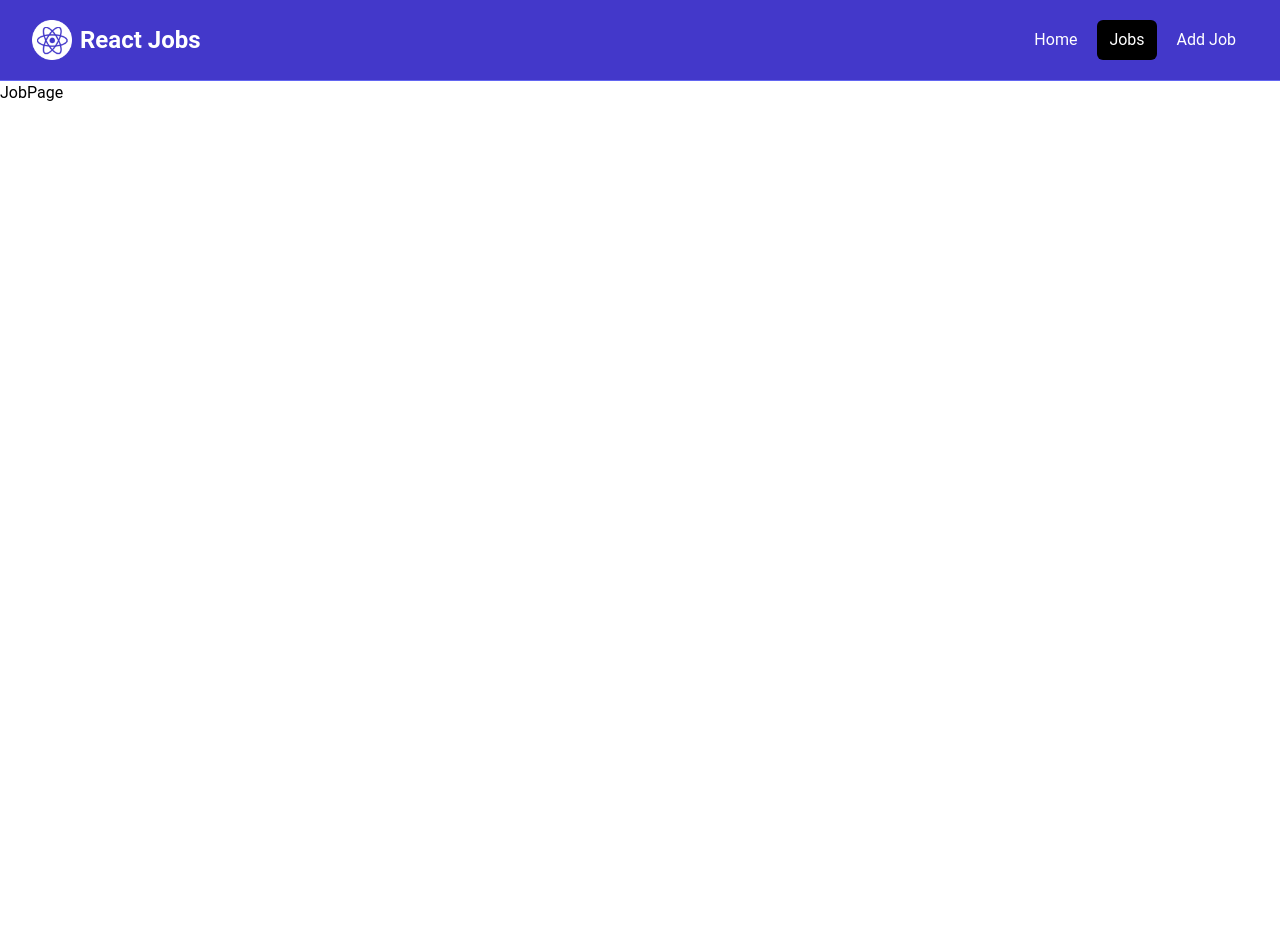
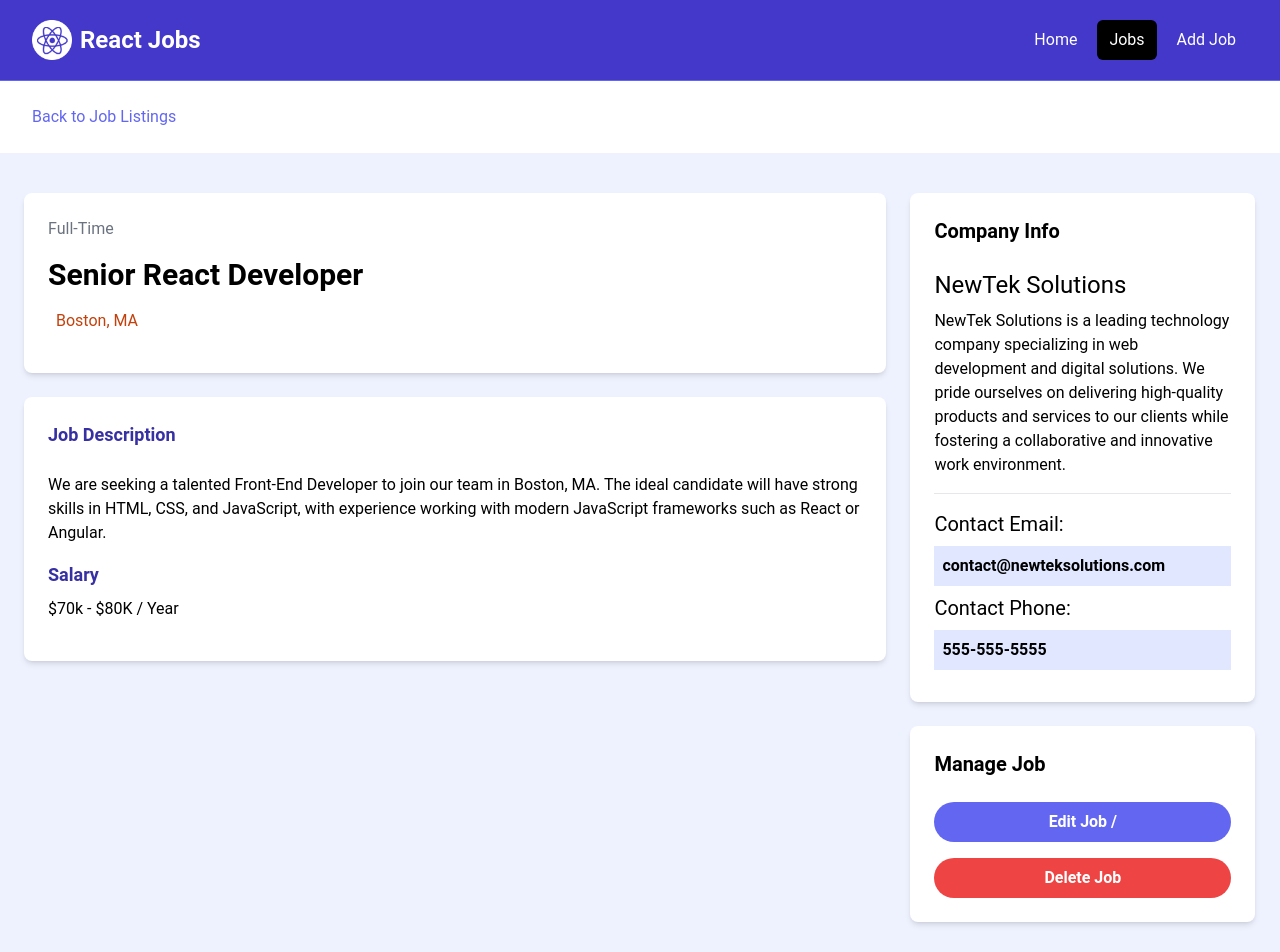
Before and after one commit to Zagaz/yet-another-react-app, a React (Vite) app: page /jobs/1 in a window 1280 px wide. Shown: the top 952 px of the page. Before the commit the page ends 800 px from the top, so only its background shows below. Built offline with nearby package versions, Linux system fonts and the light colour scheme.

Commit message:
Job page done

```diff
--- a/src/pages/JobPage.jsx
+++ b/src/pages/JobPage.jsx
@@ -1,9 +1,115 @@
 import React from 'react'
+import Spinner from '../components/Spinner';
+import { useParams , useLoaderData } from 'react-router-dom'
+import {Link} from 'react-router-dom'
+
+
 
 const JobPage = () => {
+    const {id} = useParams();
+    const job = useLoaderData();
+
   return (
-    <div>JobPage</div>
-  )
+    <>
+     {/* <!-- Go Back --> */}
+    <section>
+      <div className="container m-auto py-6 px-6">
+        <Link
+          to ="/jobs"
+          className="text-indigo-500 hover:text-indigo-600 flex items-center"
+        >
+          <i className="fas fa-arrow-left mr-2"></i> Back to Job Listings
+        </Link>
+      </div>
+    </section>
+
+    <section className="bg-indigo-50">
+      <div className="container m-auto py-10 px-6">
+        <div className="grid grid-cols-1 md:grid-cols-70/30 w-full gap-6">
+          <main>
+            <div
+              className="bg-white p-6 rounded-lg shadow-md text-center md:text-left"
+            >
+              <div className="text-gray-500 mb-4">Full-Time</div>
+              <h1 className="text-3xl font-bold mb-4">
+                Senior React Developer
+              </h1>
+              <div
+                className="text-gray-500 mb-4 flex align-middle justify-center md:justify-start"
+              >
+                <i
+                  className="fa-solid fa-location-dot text-lg text-orange-700 mr-2"
+                ></i>
+                <p className="text-orange-700">Boston, MA</p>
+              </div>
+            </div>
+
+            <div className="bg-white p-6 rounded-lg shadow-md mt-6">
+              <h3 className="text-indigo-800 text-lg font-bold mb-6">
+                Job Description
+              </h3>
+
+              <p className="mb-4">
+               We are seeking a talented Front-End Developer to join our team in Boston, MA. The ideal candidate will have strong skills in HTML, CSS, and JavaScript, with experience working with modern JavaScript frameworks such as React or Angular.
+              </p>
+
+              <h3 className="text-indigo-800 text-lg font-bold mb-2">Salary</h3>
+
+              <p className="mb-4">$70k - $80K / Year</p>
+            </div>
+          </main>
+
+          {/* <!-- Sidebar --> */}
+          <aside>
+            {/* <!-- Company Info --> */}
+            <div className="bg-white p-6 rounded-lg shadow-md">
+              <h3 className="text-xl font-bold mb-6">Company Info</h3>
+
+              <h2 className="text-2xl">NewTek Solutions</h2>
+              <p className="my-2">
+                NewTek Solutions is a leading technology company specializing in web development and digital solutions. We pride ourselves on delivering high-quality products and services to our clients while fostering a collaborative and innovative work environment.
+              </p>
+
+              <hr className="my-4" />
+
+              <h3 className="text-xl">Contact Email:</h3>
+
+              <p className="my-2 bg-indigo-100 p-2 font-bold">
+                contact@newteksolutions.com
+              </p>
+
+              <h3 className="text-xl">Contact Phone:</h3>
+
+              <p className="my-2 bg-indigo-100 p-2 font-bold">555-555-5555</p>
+            </div>
+
+            {/* <!-- Manage --> */}
+            <div className="bg-white p-6 rounded-lg shadow-md mt-6">
+              <h3 className="text-xl font-bold mb-6">Manage Job</h3>
+              <Link
+                to ="/add-job"
+                className="bg-indigo-500 hover:bg-indigo-600 text-white text-center font-bold py-2 px-4 rounded-full w-full focus:outline-none focus:shadow-outline mt-4 block"
+                >Edit Job /</Link>
+              <button
+                className="bg-red-500 hover:bg-red-600 text-white font-bold py-2 px-4 rounded-full w-full focus:outline-none focus:shadow-outline mt-4 block"
+              >
+                Delete Job
+              </button>
+            </div>
+          </aside>
+        </div>
+      </div>
+    </section>
+
+
+    </>
+ )
+ }
+
+const jobLoader = async ({params}) => {
+    const res = await fetch (`/api/jobs/${params.id} `)
+    const data = await res.json();
+    return data;
 }
 
-export default JobPage
+export {JobPage as default , jobLoader }
```
